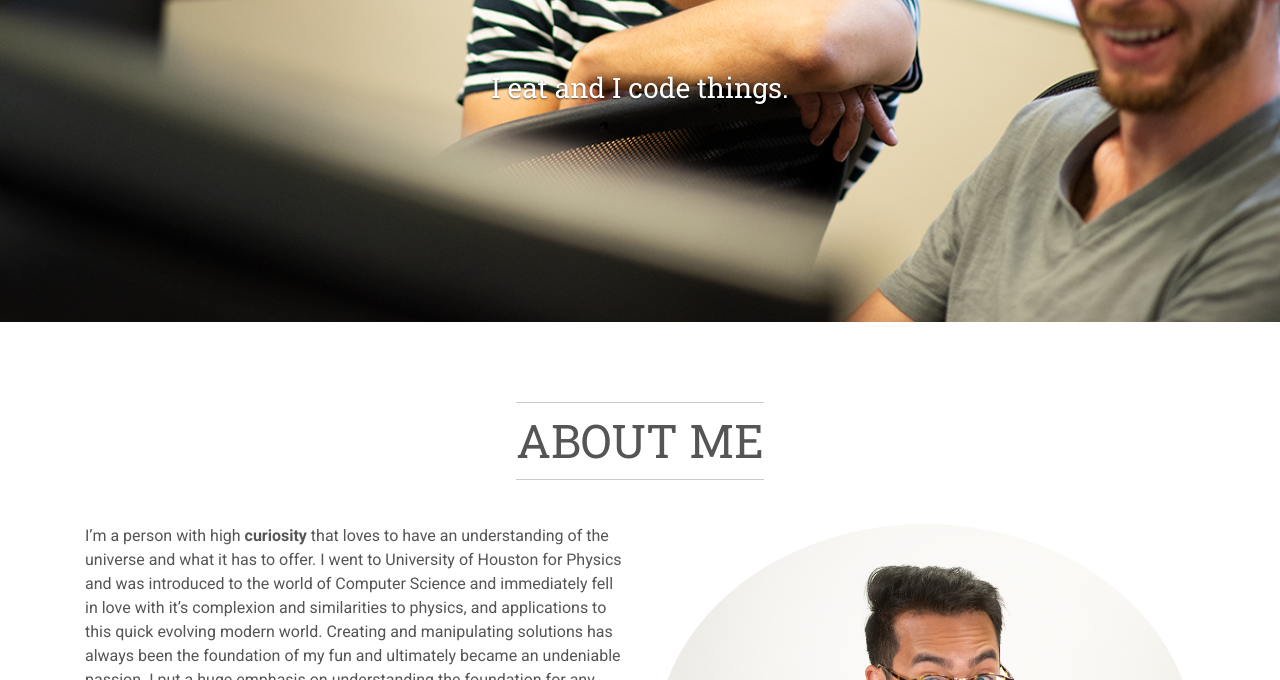
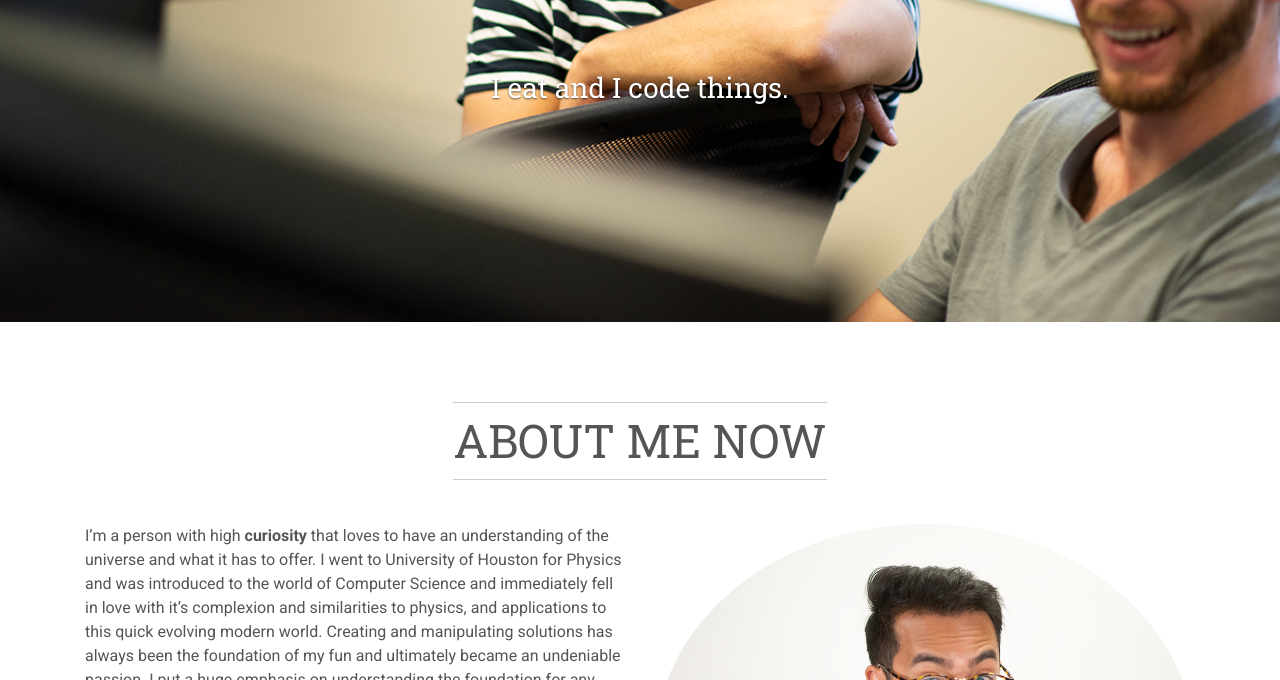
Before and after one commit to whomikedao/myportfolio, a website: page dist/index.html in a window 1280 px wide. Shown: the part 478-1158 px from the top of the page. Drawn offline with nearby package versions, Linux system fonts and the light colour scheme.

Commit message:
new edit about me

```diff
--- a/dist/index.html
+++ b/dist/index.html
@@ -68,7 +68,7 @@
     <section id="about" class="about-section">
       <div class="container">
         <header class="text-center">
-          <h2 data-animate="fadeInDown" class="title">About me</h2>
+          <h2 data-animate="fadeInDown" class="title">About me now</h2>
         </header>
         <div class="row">
           <div data-animate="fadeInUp" class="col-lg-6">
@@ -325,6 +325,7 @@
               </div>
             </div>
           </div>
+          <!--extra commentary things for git-->
           <!------- REFERENCE DETAIL------->
           <div id="references-masonry" data-animate="fadeInUp">
             <div class="row">
```
